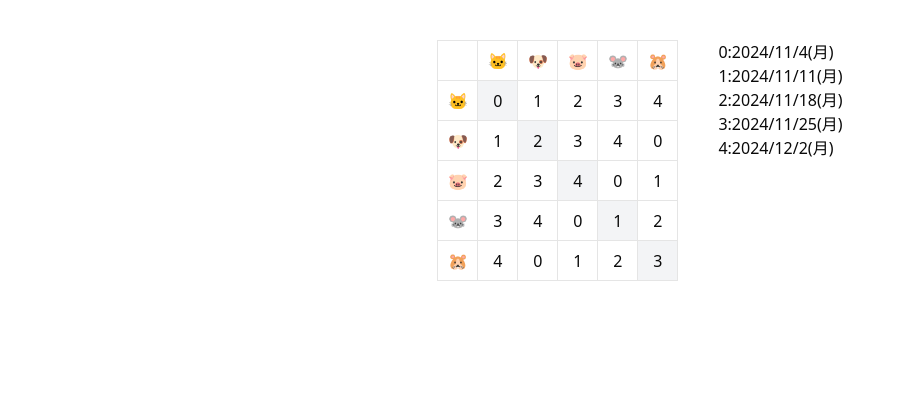
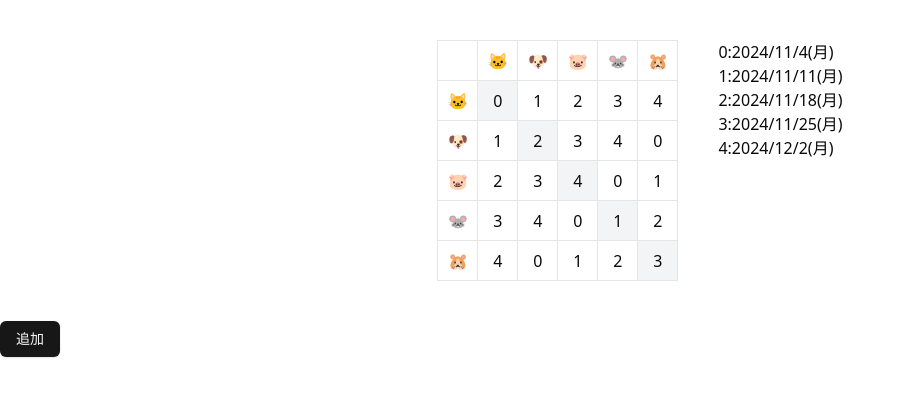
Before and after one commit to mk-0A0/ct-schedule, a Next.js app: page / in a window 1280 px wide. Shown: the top 396 px of the page, without its empty margins (0-905 px from the left). Built offline with nearby package versions, Linux system fonts and the light colour scheme.

Commit message:
add: shadcn Button

```diff
--- a/package.json
+++ b/package.json
@@ -9,6 +9,7 @@
     "lint": "next lint"
   },
   "dependencies": {
+    "@radix-ui/react-slot": "^1.2.0",
     "class-variance-authority": "^0.7.1",
     "clsx": "^2.1.1",
     "lucide-react": "^0.487.0",
--- a/src/app/page.tsx
+++ b/src/app/page.tsx
@@ -1,3 +1,4 @@
+import { Button } from "@/components/ui/button";
 import {
   addMonths,
   eachDayOfInterval,
@@ -66,6 +67,9 @@ export default function Home() {
           )}
         </ul>
       </section>
+      <section className="mt-10">
+        <Button>追加</Button>
+      </section>
     </main>
   );
 }
--- /dev/null
+++ b/src/components/ui/button.tsx
@@ -0,0 +1,57 @@
+import * as React from "react"
+import { Slot } from "@radix-ui/react-slot"
+import { cva, type VariantProps } from "class-variance-authority"
+
+import { cn } from "@/lib/utils"
+
+const buttonVariants = cva(
+  "inline-flex items-center justify-center gap-2 whitespace-nowrap rounded-md text-sm font-medium transition-colors focus-visible:outline-none focus-visible:ring-1 focus-visible:ring-ring disabled:pointer-events-none disabled:opacity-50 [&_svg]:pointer-events-none [&_svg]:size-4 [&_svg]:shrink-0",
+  {
+    variants: {
+      variant: {
+        default:
+          "bg-primary text-primary-foreground shadow hover:bg-primary/90",
+        destructive:
+          "bg-destructive text-destructive-foreground shadow-sm hover:bg-destructive/90",
+        outline:
+          "border border-input bg-background shadow-sm hover:bg-accent hover:text-accent-foreground",
+        secondary:
+          "bg-secondary text-secondary-foreground shadow-sm hover:bg-secondary/80",
+        ghost: "hover:bg-accent hover:text-accent-foreground",
+        link: "text-primary underline-offset-4 hover:underline",
+      },
+      size: {
+        default: "h-9 px-4 py-2",
+        sm: "h-8 rounded-md px-3 text-xs",
+        lg: "h-10 rounded-md px-8",
+        icon: "h-9 w-9",
+      },
+    },
+    defaultVariants: {
+      variant: "default",
+      size: "default",
+    },
+  }
+)
+
+export interface ButtonProps
+  extends React.ButtonHTMLAttributes<HTMLButtonElement>,
+    VariantProps<typeof buttonVariants> {
+  asChild?: boolean
+}
+
+const Button = React.forwardRef<HTMLButtonElement, ButtonProps>(
+  ({ className, variant, size, asChild = false, ...props }, ref) => {
+    const Comp = asChild ? Slot : "button"
+    return (
+      <Comp
+        className={cn(buttonVariants({ variant, size, className }))}
+        ref={ref}
+        {...props}
+      />
+    )
+  }
+)
+Button.displayName = "Button"
+
+export { Button, buttonVariants }
```
Also changed, not shown: 1 other file (tests, documents, lock files or other folders).
